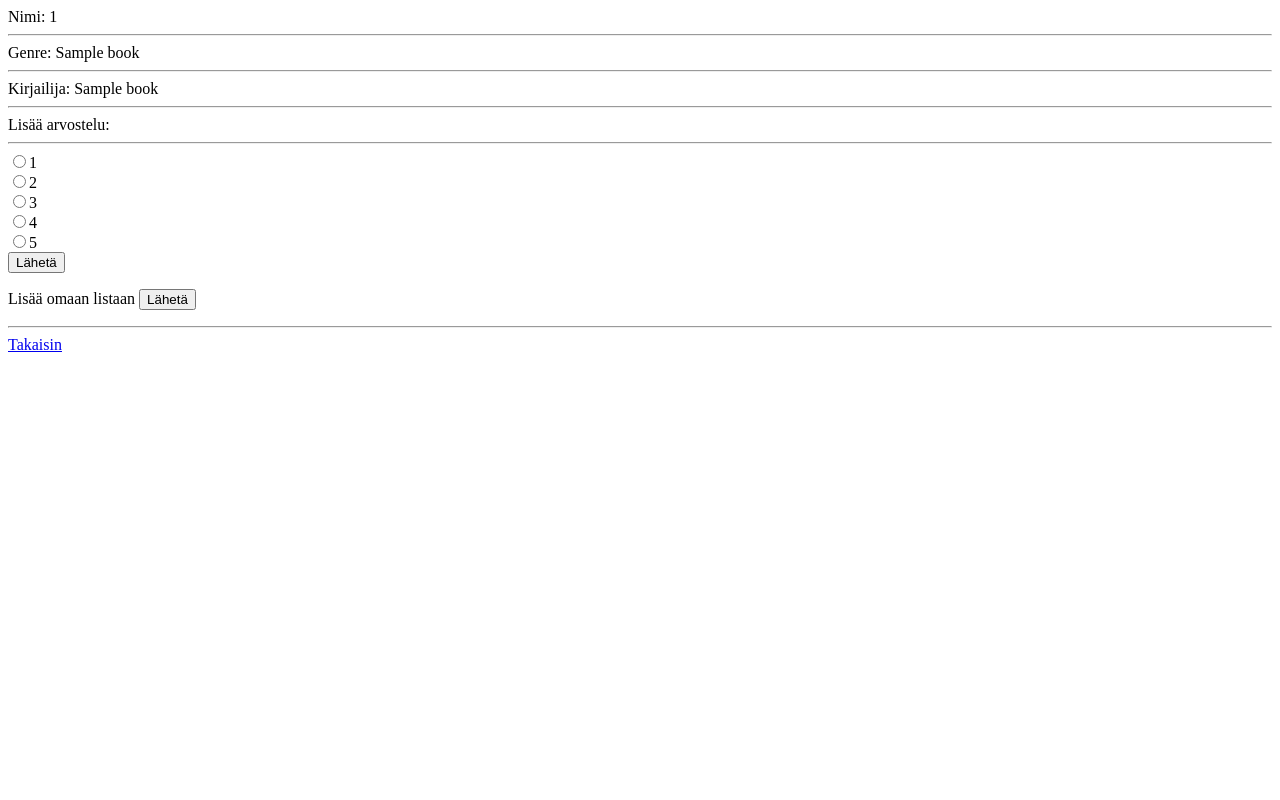
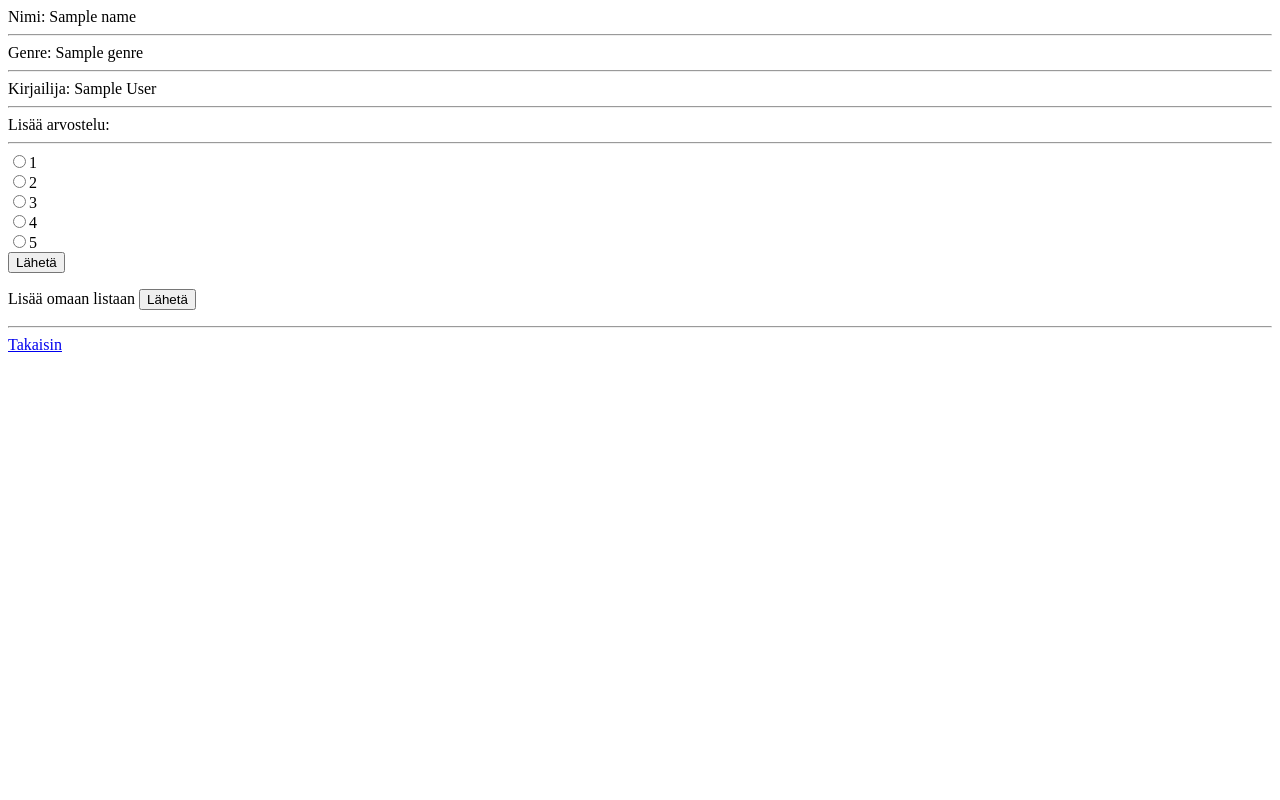
Before and after one commit to uradora/Tsoha-kirjastosovellus, a Flask app: template templates/book.html in a window 1280 px wide. Run offline with Flask 2, Linux system fonts and the light colour scheme; the template is opened without the code that fills it: most values are stand-ins (such as "Sample title", 1, 10 or a date in 2020).

Commit message:
paljon lisää purkka ja pycachen poisto

```diff
--- a/app.py
+++ b/app.py
@@ -55,9 +55,10 @@ def newuser():
 def senduser():
 	username = request.form["username"]
 	password = request.form["password"]
-	sql = "SELECT id FROM users WHERE username=:username"
+	sql = "SELECT password, id FROM users WHERE username=:username"
 	result = db.session.execute(sql, {"username":username})
-	if not result:
+	user = result.fetchone()
+	if user == None:
 		hash_value = generate_password_hash(password)
 		sql = "INSERT INTO users (username, password) VALUES (:username, :password)"
 		db.session.execute(sql, {"username":username, "password":hash_value})
@@ -81,43 +82,51 @@ def books():
 
 @app.route("/book/<int:id>")
 def book(id):
-	result = db.session.execute("SELECT name, genre, author, id FROM books WHERE id=:id", {"id":id})
-	book = result.fetchall()
-	return render_template("book.html", book=book, id=id)
+	#add reviews here next
+	#aika purkkakoodia
+	result = db.session.execute("SELECT name, genre_id, author_id FROM books WHERE id=:id", {"id":id})
+	book = result.fetchone()
+	genre_id = book[1]
+	author_id = book[2]
+	#muuta syntaksi kompaktimpaan
+	sql = "SELECT name FROM genres WHERE id=:genre_id"
+	result = db.session.execute(sql, {"genre_id":genre_id})
+	genre = result.fetchone()[0]
+	sql = "SELECT name FROM authors WHERE id=:author_id"
+	result = db.session.execute(sql, {"author_id":author_id})
+	author = result.fetchone()[0]
+	return render_template("book.html", name=book[0], genre=genre, author=author, id=id)
 
 @app.route("/new")
 def new():
 	return render_template("new.html")
 
 @app.route("/send", methods=["POST"])
-#kirjan lisääminen ei toimi
 def send():
-	#what it book exists, test if that validation works
+	#test if book exists and if author exists
 	name = request.form["name"]
 	genre = request.form["genre"]
 	author = request.form["author"]
-	sql = "SELECT id FROM books WHERE LOWER(name)=LOWER(:name)"
+	sql = "SELECT name, id FROM books WHERE LOWER(name)=LOWER(:name)"
 	result = db.session.execute(sql, {"name":name})
-	if result:
-		flash('Kirja on jo lisätty')
-	else:
-		#tuleeko error jos ei löy'y
-		#test with a new genre
+	book = result.fetchone()
+	if book == None:
 		sql = "SELECT id FROM genres WHERE LOWER(name)=LOWER(:genre)"
-		genre_id = db.session.execute(sql, {"genre":genre})
-		if not genre_id:
-			#tulee kahdesti sama kysely
+		result = db.session.execute(sql, {"genre":genre})
+		genre_id = result.fetchone()[0]
+		if genre_id == None:
 			sql = "INSERT INTO genres (name) VALUES (:genre)"
 			db.session.execute(sql, {"genre":genre})
-			sql = "SELECT id FROM genres WHERE LOWER(name)=LOWER(:genre)"
-			genre_id = db.session.execute(sql, {"genre":genre})
-		sql = "SELECT id FROM authros WHERE LOWER(name)=LOWER(:author)"
-		author_id = db.session.execute(sql, {"author":author})
-		if not author_id:
+			result = db.session.execute("SELECT currval('genres_id_seq')")
+			genre_id = result.fetchone()[0]
+		sql = "SELECT id FROM authors WHERE LOWER(name)=LOWER(:author)"
+		result = db.session.execute(sql, {"author":author})
+		author_id = result.fetchone()
+		if author_id == None:
 			sql = "INSERT INTO authors (name) VALUES (:author)"
 			db.session.execute(sql, {"author":author})
-			sql = "SELECT id FROM authors WHERE LOWER(name)=LOWER(:author)"
-			author_id = db.session.execute(sql, {"author":author})
+			result = db.session.execute("SELECT currval('authors_id_seq')")
+			author_id = result.fetchone()[0]
 		sql = "INSERT INTO books (name, author_id, genre_id) VALUES (:name, :author_id, :genre_id)"
 		db.session.execute(sql, {"name":name, "author_id":author_id, "genre_id":genre_id})
 		db.session.commit()
@@ -155,12 +164,20 @@ def booklist():
 
 @app.route("/addtolist", methods=["POST"])
 def addtolist():
+	#listojen toimivuutta ei testattu
 	book_id = request.form["id"]
 	username = user_name()
-	if username:
+	if username != None:
 		sql = "SELECT id FROM users WHERE username=:username"
-		user_id = db.session.execute(sql, {"username":username})
-		sql = "INSERT INTO lists (user_id, book_id) VALUES (:user_id, :book_id)"
-		db.session.execute(sql, {"user_id":user_id, "book_id":book_id})
-		db.session.commit()
+		result = db.session.execute(sql, {"username":username})
+		user_id = result.fetchone()[0]
+		sql = "SELECT book_id, user_id FROM lists WHERE book_id=:book_id AND user_id=:user_id"
+		result = db.session.execute(sql, {"book_id":book_id, "user_id":user_id})
+		#toimii mutta niin paljon purkkaa
+		if result != None:
+			listing = result.fetchone()
+		if listing == None:
+			sql = "INSERT INTO lists (user_id, book_id) VALUES (:user_id, :book_id)"
+			db.session.execute(sql, {"user_id":user_id, "book_id":book_id})
+			db.session.commit()
 	return redirect("/book/"+str(book_id))
--- a/templates/book.html
+++ b/templates/book.html
@@ -1,9 +1,9 @@
 <title>Kirjastosovellus</title>
-Nimi: {{ book[0][0] }}
+Nimi: {{ name }}
 <hr>
-Genre: {{ book[0][1] }}
+Genre: {{ genre }}
 <hr>
-Kirjailija: {{ book[0][2] }}
+Kirjailija: {{ author }}
 <hr>
 Lisää arvostelu:
 <hr>
@@ -12,12 +12,12 @@ Lisää arvostelu:
 <input type="radio" name="review" value="{{ i }}">{{ i }}<br>
 {% endfor %}
 <input type="submit" value="Lähetä">
-<input type="hidden" name="id" value="{{ book[0][3] }}">
+<input type="hidden" name="id" value="{{ id }}">
 </form>
 <form action="/addtolist" method="POST">
 Lisää omaan listaan
 <input type="submit" value="Lähetä">
-<input type="hidden" name="id" value="{{ book[0][3] }}">
+<input type="hidden" name="id" value="{{ id }}">
 </form>
 <hr>
 <a href="/books">Takaisin</a>
```
